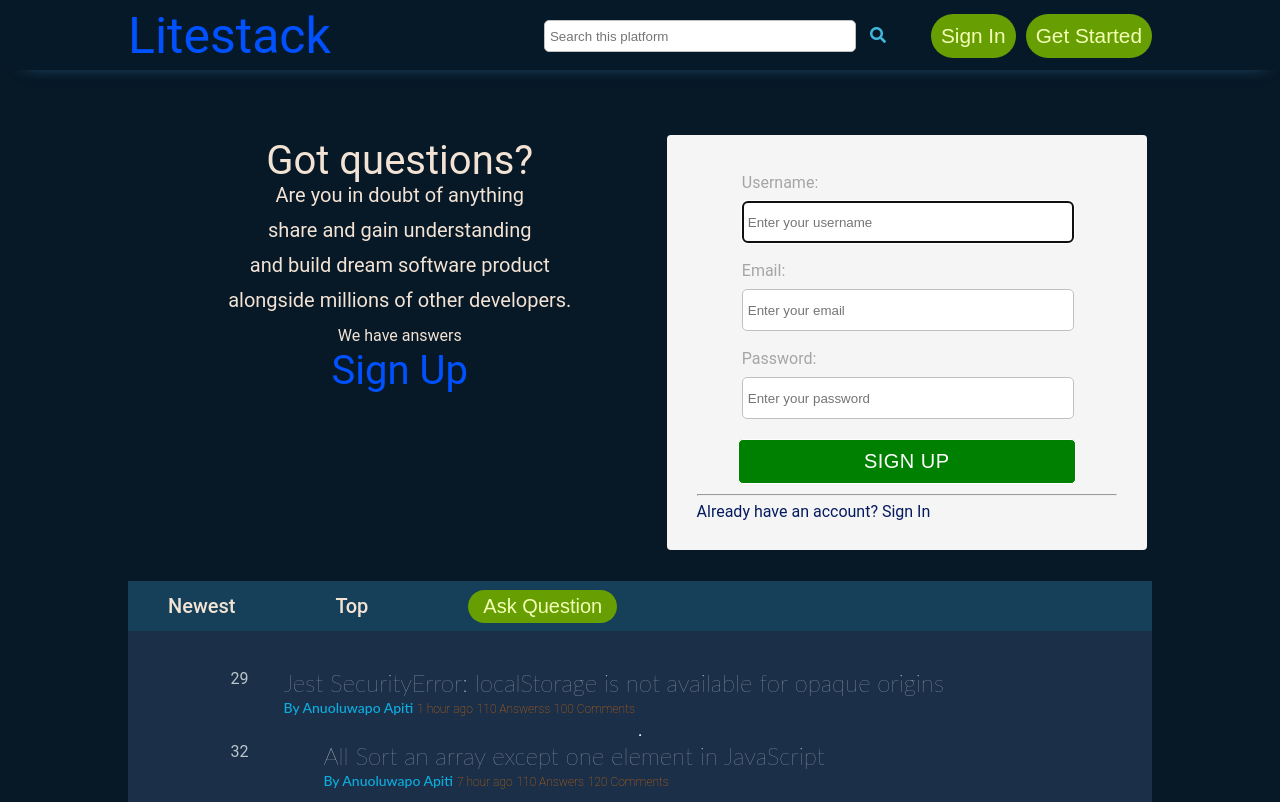
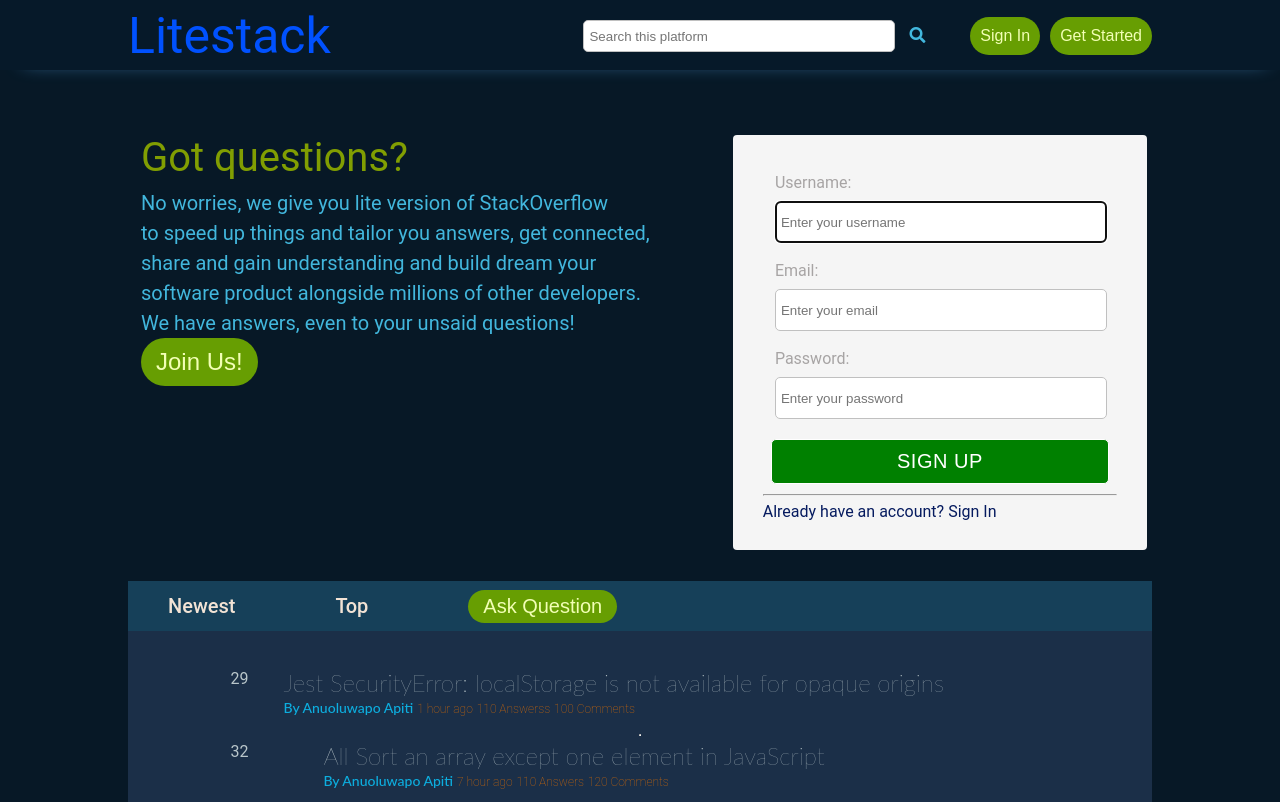
Before and after one commit to Anuoluwa/Stacklyteflow, a website: page UI/html/index.html in a window 1280 px wide. Shown: the top 802 px of the page. Drawn offline with Linux system fonts and the light colour scheme.

Commit message:
[Feature

```diff
--- a/UI/css/style.css
+++ b/UI/css/style.css
@@ -118,7 +118,7 @@ ul {
     margin-right: 3px;
   }
   .nav-bar li > button {
-    font-size: 1.3em;
+    font-size: 1em;
     border: 0;
     background: #679E02;
     color: #F2FFB5;
@@ -156,25 +156,50 @@ ul {
     display: flex;
     flex-direction: row;
     padding:5px;
+    flex-wrap: nowrap;
 
 
 }
 
 .flex-banner {
     flex-grow: 6;
-    text-align: center;
+    text-align: left;
     padding: 8px;
-    line-height: 35px;
+    text-align: left;
+    line-height: 30px;
     color: #F2E3D5;
 }
 .flex-banner h1 {
     font-size: 40px;
     font-weight: 300px;
-
+    padding-bottom: 10px;
+    margin-bottom: 5px;
+    color: rgb(129, 158, 2)
 }
 .flex-banner p {
     font-size: 20px;
+    font-weight: 400;
+    color: #42B7DD;
 
+
+}
+.flex-banner h2 {
+  font-size: 20px;
+  font-weight: 400;
+  text-align: justify;
+  color: #42B7DD;
+}
+.banner-link {
+  margin: 0 auto;
+
+}
+.banner-btn {
+  font-size: 1.5em;
+    border: 0;
+    background: #679E02;
+    color: #F2FFB5;
+    border-radius: 50px;
+    padding: 10px 15px 10px 15px;
 }
 .flex-signup  {
     flex-grow: 4;
--- a/UI/html/index.html
+++ b/UI/html/index.html
@@ -43,13 +43,13 @@
             <div class="flex-container">
                 <div class="flex-banner">
                     <h1>Got questions?</h1>
-                    <p>Are you in doubt of anything
-                        <br> share and gain understanding
-                        <br> and build dream software product
-                        <br> alongside millions of other developers.</p>
-                    <h2>We have answers</h2>
-                    <a>
-                        <h1>Sign Up</h1>
+                    <p> No worries, we give you lite version of StackOverflow<br>
+                        to speed up things and tailor you answers, get connected,<br>
+                        share and gain understanding and build dream your<br>
+                         software product alongside millions of other developers.</p>
+                    <h2>We have answers, even to your unsaid questions!</h2>
+                    <a class="banner-link">
+                        <button class= "banner-btn">Join Us!</button>
                     </a>
 
                 </div>
```
